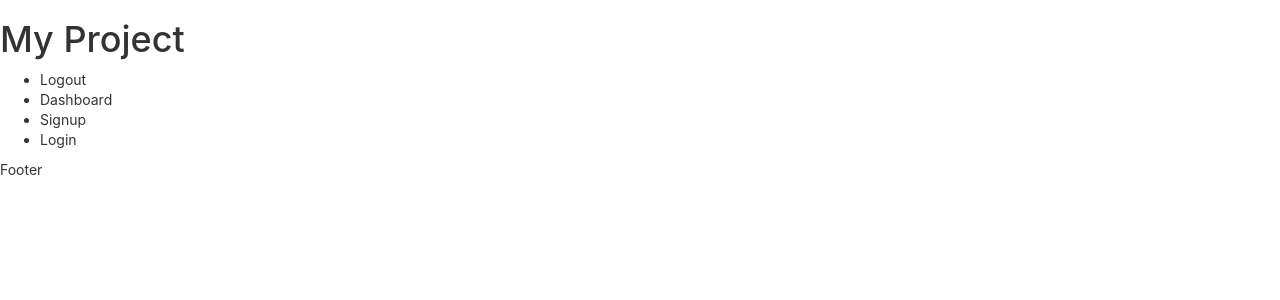
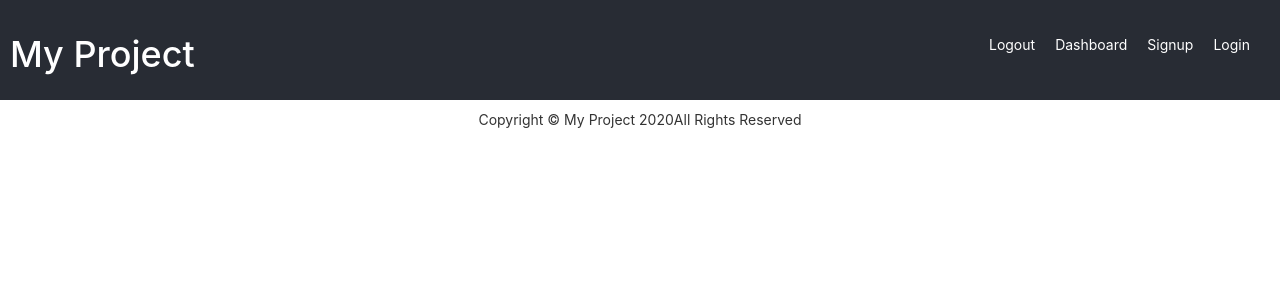
Before and after one commit to blunsford2017/Task-Manager, a React (Create React App) app: page / in a window 1280 px wide. Shown: the top 300 px of the page. Built offline with nearby package versions, Linux system fonts and the light colour scheme.

Commit message:
adds styling for header and footer

```diff
--- /dev/null
+++ b/src/Components/Footer/Footer.css
@@ -0,0 +1,6 @@
+.Footer {
+    display: flex;
+    justify-content: center;
+    align-items: center;
+    height: 50px;
+}
--- a/src/Components/Footer/Footer.js
+++ b/src/Components/Footer/Footer.js
@@ -1,7 +1,13 @@
+import './Footer.css';
+
 function Footer (props) {
     return(
-        <footer>
-             Footer
+        <footer className="Footer">
+            <p>
+                Copyright &copy;
+                My Project {new Date().getFullYear()}
+                All Rights Reserved
+            </p>
         </footer>
     )
 
--- a/src/Components/Header/Header.css
+++ b/src/Components/Header/Header.css
@@ -0,0 +1,19 @@
+.Header{
+    color: #ffffff;
+    background-color: #282C34;
+    padding-left: 10px;
+    padding-right: 10px;
+    height: 100px;
+    display: flex;
+    align-items: center;
+    justify-content: space-between;
+}
+
+.NavLinks {
+    list-style: none;
+    display: flex;
+}
+
+.NavLinks li {
+    margin-right: 20px;
+}
--- a/src/Components/Header/Header.js
+++ b/src/Components/Header/Header.js
@@ -1,4 +1,4 @@
-import './header.css';
+import './Header.css';
 
 function Header (props) {
     return(
```
Also changed, not shown: 1 other file (tests, documents, lock files or other folders).
